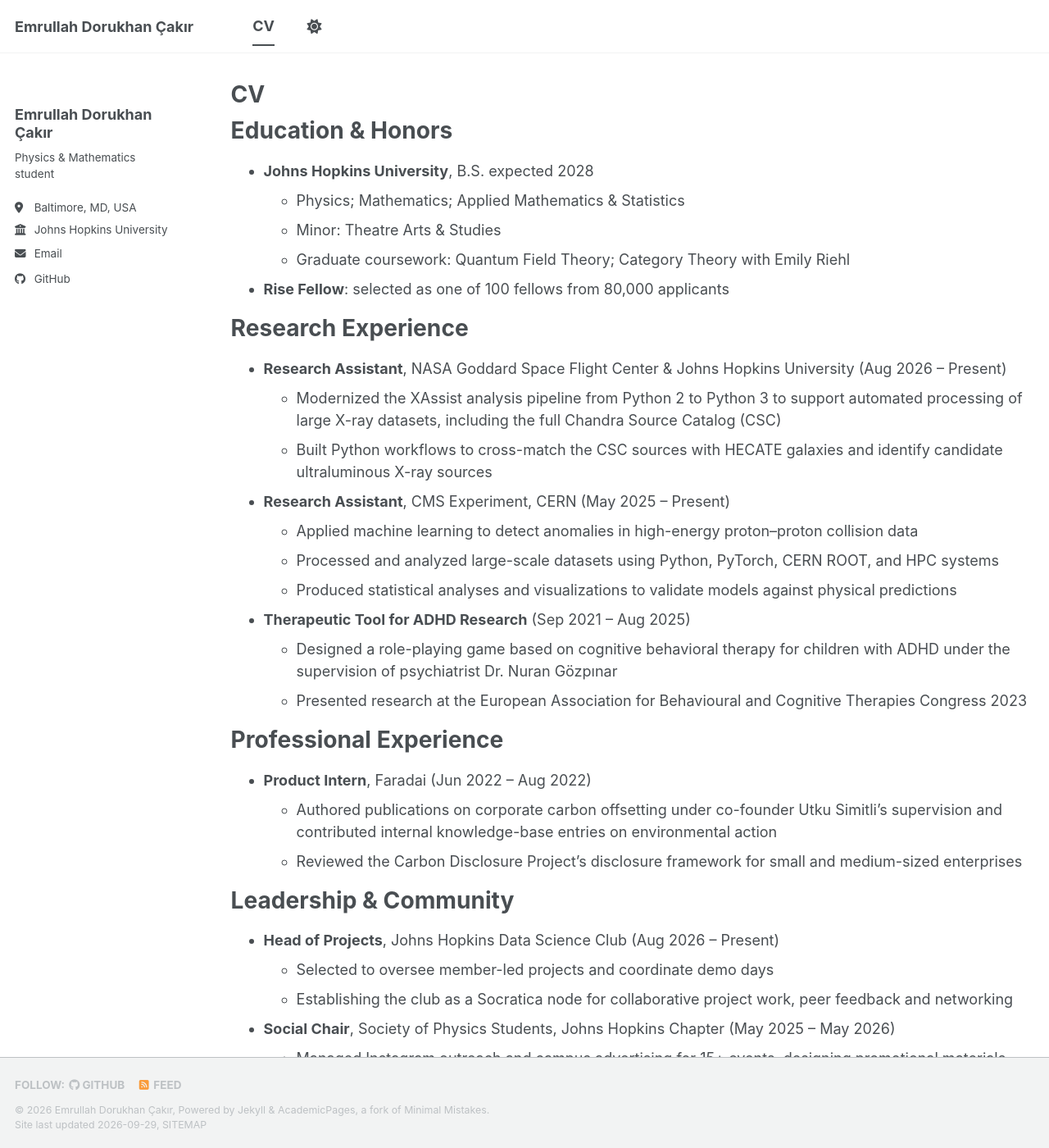
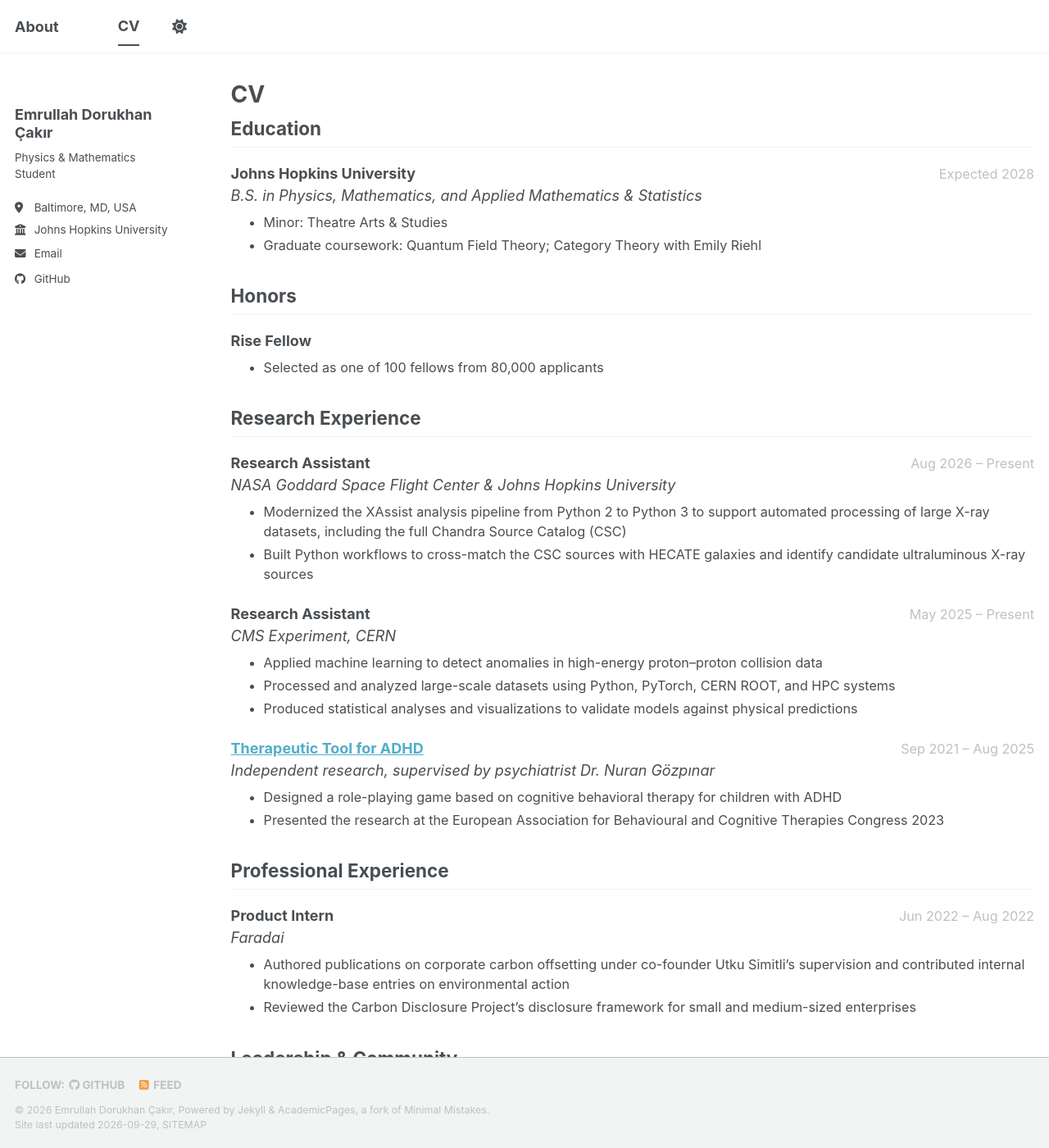
Before and after one commit to emrullahd-cakir/emrullahd-cakir.github.io, a Jekyll site: the page built from _pages/cv.md, in a window 1280 px wide and 1400 px high. Shown: the whole window at 82% size. Built offline with Jekyll 4.4.1, drawn with Linux system fonts in a browser that asks for light colours; a style sheet for code colours, icons or effects is not loaded; some of the changed text lies outside the part shown.

Commit message:
Shorten About page, restyle CV, rename home link to About
Moves CV content into _data/cv.yml with a dated-entry layout, adds
Macbeth (2025) and orders theatre credits by year.

Co-Authored-By: Claude Opus 5.5 (1M context) <noreply@anthropic.com>
Claude-Session: https://claude.ai/code/session_01LqnhqSS9NMzk8z322YUGtA

```diff
--- a/_config.yml
+++ b/_config.yml
@@ -11,6 +11,7 @@ locale                   : "en-US"
 site_theme               : "default" # The available themes options are "default", "air", "sunrise", "mint", "dirt" and "contrast"
 title                    : "Emrullah Dorukhan Çakır"
 title_separator          : "-"
+masthead_title           : "About" # label of the first (home) link in the top menu
 name                     : &name "Emrullah Dorukhan Çakır"
 description              : &description "Emrullah Dorukhan Çakır: physics and mathematics at Johns Hopkins University"   # Update this with a general description of your site, this is the default if not overridden by a page
 url                      : https://emrullahd-cakir.github.io # The base hostname & protocol for your site e.g. "https://[your GitHub username].github.io",
@@ -26,7 +27,7 @@ author:
   avatar           : # e.g. "profile.png" placed in /images/
   name             : "Emrullah Dorukhan Çakır"
   pronouns         : # example: "she/her"
-  bio              : "Physics & Mathematics student"
+  bio              : "Physics & Mathematics Student"
   location         : "Baltimore, MD, USA"
   employer         : "Johns Hopkins University"
   uri              : # URL
--- a/_includes/masthead.html
+++ b/_includes/masthead.html
@@ -6,7 +6,7 @@
         <button><span class="navicon"></span></button>
         <ul class="visible-links">
           <li class="masthead__menu-item masthead__menu-item--lg persist {% if page.url == '/' or page.url == '/index.html' %}selected{% endif %}">
-            <a href="{{ base_path }}/">{{ site.title }}</a>
+            <a href="{{ base_path }}/">{{ site.masthead_title | default: site.title }}</a>
           </li>
           {% for link in site.data.navigation.main %}
             {% if link.url contains 'http' %}
--- a/_pages/cv.md
+++ b/_pages/cv.md
@@ -7,59 +7,25 @@ redirect_from:
   - /resume
 ---
 
-{% include base_path %}
-
-Education & Honors
-======
-* **Johns Hopkins University**, B.S. expected 2028
-  * Physics; Mathematics; Applied Mathematics & Statistics
-  * Minor: Theatre Arts & Studies
-  * Graduate coursework: Quantum Field Theory; Category Theory with Emily Riehl
-* **Rise Fellow**: selected as one of 100 fellows from 80,000 applicants
-
-Research Experience
-======
-* **Research Assistant**, NASA Goddard Space Flight Center & Johns Hopkins University (Aug 2026 – Present)
-  * Modernized the XAssist analysis pipeline from Python 2 to Python 3 to support automated processing of large X-ray datasets, including the full Chandra Source Catalog (CSC)
-  * Built Python workflows to cross-match the CSC sources with HECATE galaxies and identify candidate ultraluminous X-ray sources
-
-* **Research Assistant**, CMS Experiment, CERN (May 2025 – Present)
-  * Applied machine learning to detect anomalies in high-energy proton–proton collision data
-  * Processed and analyzed large-scale datasets using Python, PyTorch, CERN ROOT, and HPC systems
-  * Produced statistical analyses and visualizations to validate models against physical predictions
-
-* **Therapeutic Tool for ADHD Research** (Sep 2021 – Aug 2025)
-  * Designed a role-playing game based on cognitive behavioral therapy for children with ADHD under the supervision of psychiatrist Dr. Nuran Gözpınar
-  * Presented research at the European Association for Behavioural and Cognitive Therapies Congress 2023
-
-Professional Experience
-======
-* **Product Intern**, Faradai (Jun 2022 – Aug 2022)
-  * Authored publications on corporate carbon offsetting under co-founder Utku Simitli’s supervision and contributed internal knowledge-base entries on environmental action
-  * Reviewed the Carbon Disclosure Project’s disclosure framework for small and medium-sized enterprises
-
-Leadership & Community
-======
-* **Head of Projects**, Johns Hopkins Data Science Club (Aug 2026 – Present)
-  * Selected to oversee member-led projects and coordinate demo days
-  * Establishing the club as a Socratica node for collaborative project work, peer feedback and networking
-
-* **Social Chair**, Society of Physics Students, Johns Hopkins Chapter (May 2025 – May 2026)
-  * Managed Instagram outreach and campus advertising for 15+ events, designing promotional materials with original artwork
-  * Organized the annual Spring Formal and Senior Sendoff
-
-* **Co-Lead**, Tiny Forest Project, Beşiktaş, Istanbul (Jan 2022 – Jun 2024)
-  * Co-led 16 students in researching and planting a self-sustaining urban forest of native species using the Miyawaki method
-  * Presented the project to the Mayor of Istanbul and received the Derin Uras Award for Outstanding Contribution to Environmental Causes
-
-Teaching Experience
-======
-* **Augmented Mechanics Teaching Assistant**, Kadir Has University (Jul 2023)
-  * Taught mechanics to 15 students, graded 350+ assignments, and held office hours; received an Outstanding Success Award for Teaching Excellence
-
-Theatre
-======
-* **Actor**, Witness Theatre I-Show (2026)
-* **Big Bud Dean** and **Hipster Dork** in *Heathers*, Barnstormers (2025)
-* **R** in *Chen's Passage*, JHU Theatre (2024)
-* **The Porter** in *Macbeth*, JHU Shakespeare Theatre Company
+{% comment %} The CV content lives in _data/cv.yml. {% endcomment %}
+<div class="cv">
+{% for block in site.data.cv %}
+  <section class="cv-section">
+    <h2 class="cv-section__title">{{ block.section }}</h2>
+    {% for e in block.entries %}
+    <div class="cv-entry">
+      <div class="cv-entry__head">
+        <span class="cv-entry__title">{{ e.title | markdownify | remove: '<p>' | remove: '</p>' | strip }}</span>
+        {% if e.dates %}<span class="cv-entry__dates">{{ e.dates }}</span>{% endif %}
+      </div>
+      {% if e.org %}<div class="cv-entry__org">{{ e.org | markdownify | remove: '<p>' | remove: '</p>' | strip }}</div>{% endif %}
+      {% if e.bullets %}
+      <ul class="cv-entry__bullets">
+        {% for b in e.bullets %}<li>{{ b | markdownify | remove: '<p>' | remove: '</p>' | strip }}</li>{% endfor %}
+      </ul>
+      {% endif %}
+    </div>
+    {% endfor %}
+  </section>
+{% endfor %}
+</div>
--- /dev/null
+++ b/_sass/layout/_cv.scss
@@ -0,0 +1,49 @@
+/* ==========================================================================
+   CV page (_pages/cv.md, content in _data/cv.yml)
+   ========================================================================== */
+
+.cv-section {
+  margin-bottom: 2em;
+}
+
+.cv-section__title {
+  margin: 0 0 0.75em;
+  padding-bottom: 0.3em;
+  border-bottom: 1px solid var(--global-border-color);
+  font-size: $type-size-4;
+}
+
+.cv-entry {
+  margin-bottom: 1.25em;
+}
+
+.cv-entry__head {
+  display: flex;
+  flex-wrap: wrap;
+  justify-content: space-between;
+  align-items: baseline;
+  column-gap: 1em;
+}
+
+.cv-entry__title {
+  font-weight: bold;
+}
+
+.cv-entry__dates {
+  color: var(--global-text-color-light);
+  font-size: 0.9em;
+  white-space: nowrap;
+}
+
+.cv-entry__org {
+  font-style: italic;
+}
+
+.cv-entry__bullets {
+  margin: 0.4em 0 0;
+  font-size: 0.9em;
+
+  li {
+    margin-bottom: 0.25em;
+  }
+}
--- a/assets/css/main.scss
+++ b/assets/css/main.scss
@@ -35,5 +35,6 @@
     "layout/page",
     "layout/archive",
     "layout/sidebar",
-    "layout/json_cv"
+    "layout/json_cv",
+    "layout/cv"
 ;
```
Also changed, not shown: _data/cv.yml (added, +94 -0 lines), _pages/about.md (+5 -7 lines).
